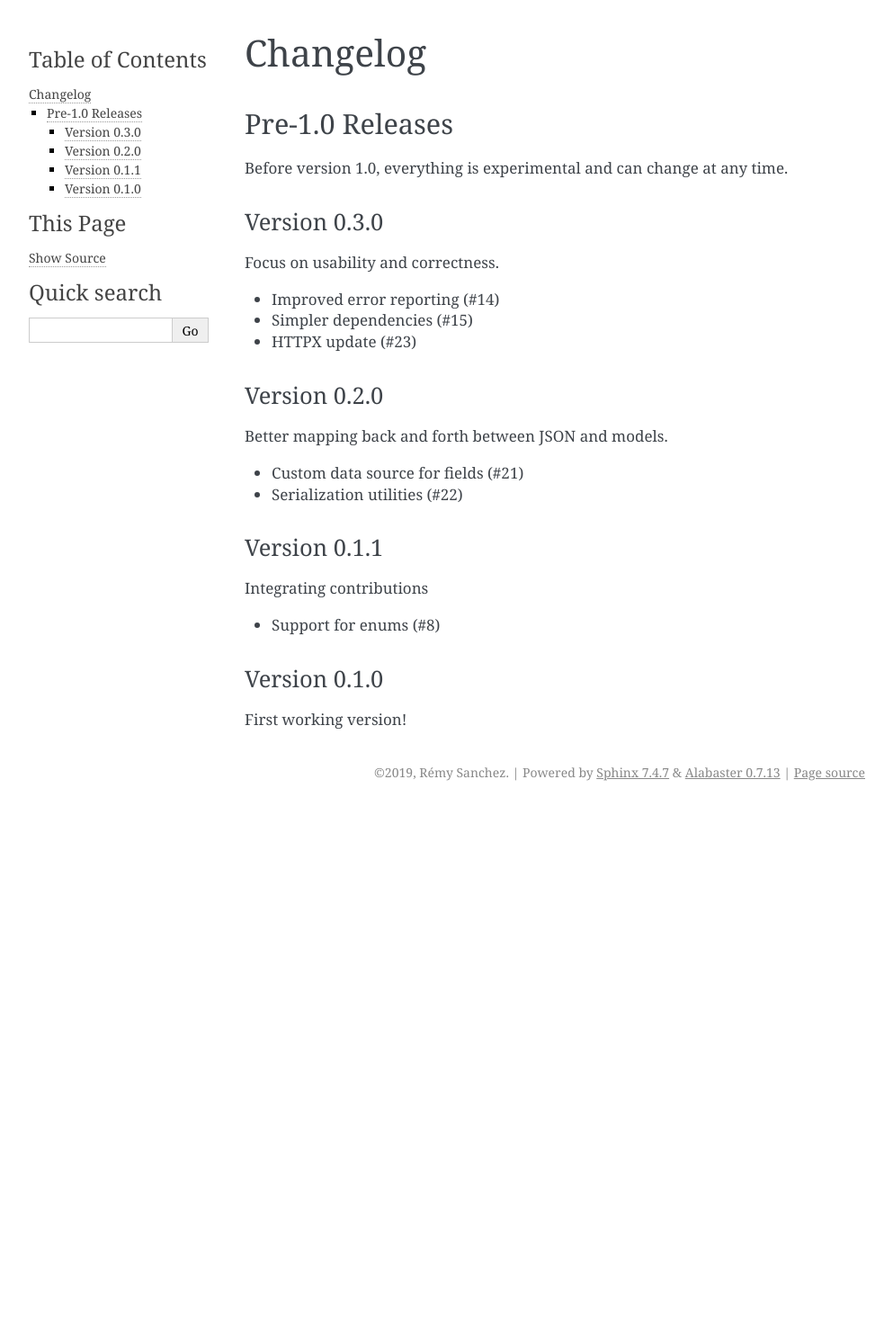
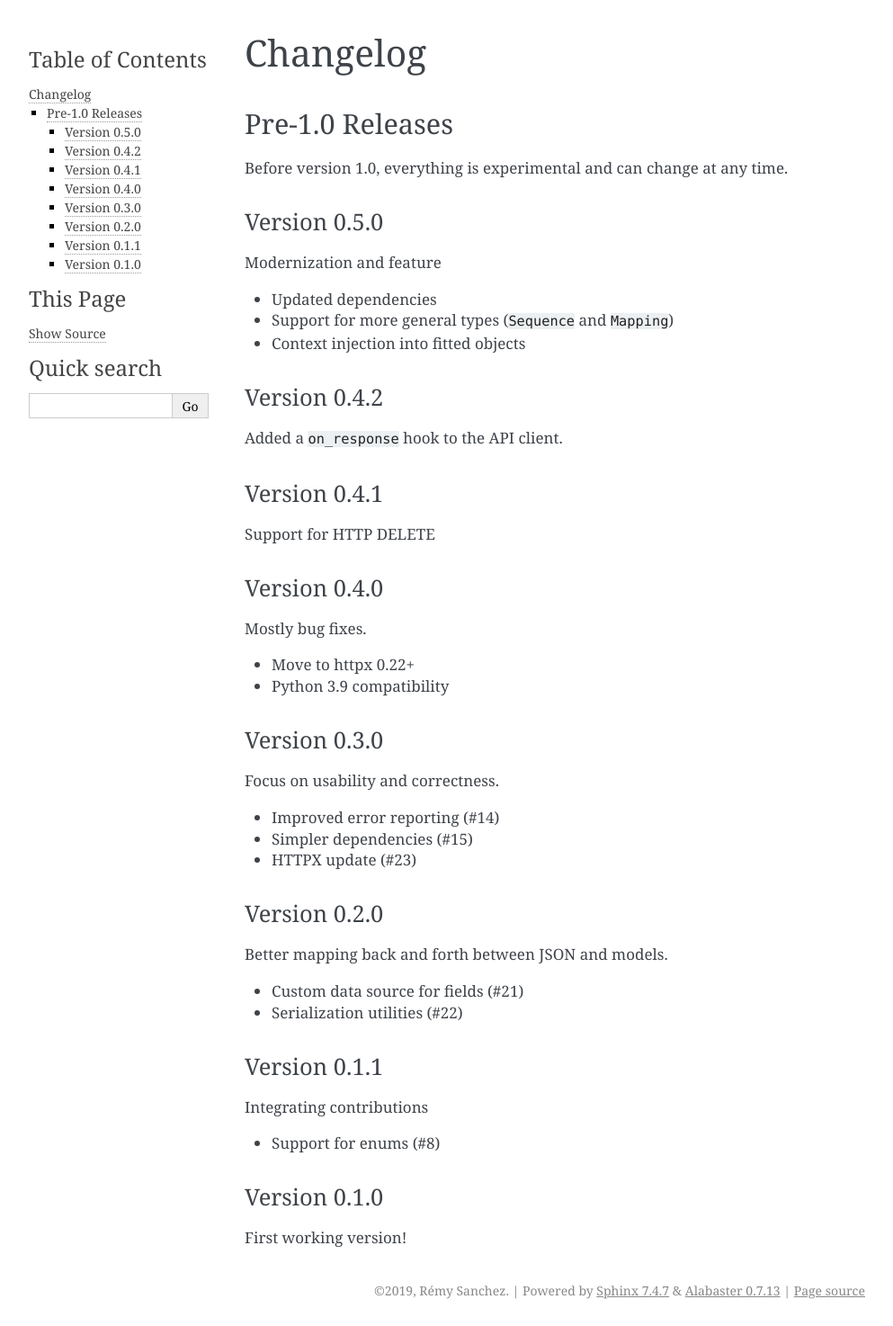
Before and after one commit to Xowap/typefit, a Sphinx documentation site: the page built from docs/source/changelog.rst, in a window 1280 px wide. Shown: the whole page at 90% size, without its empty margins (148-1141 px from the left). Built offline with Sphinx 7.4.7, drawn with Linux system fonts in a browser that asks for light colours; before the commit the page ends 900 px from its top, so only the background shows below that.

Commit message:
#50 Documentation

```diff
--- /dev/null
+++ b/doc-requirements.txt
@@ -0,0 +1,2 @@
+.
+-r docs/base.txt
--- /dev/null
+++ b/docs/base.txt
@@ -0,0 +1,2 @@
+sphinx
+myst-parser
--- /dev/null
+++ b/docs/requirements.txt
@@ -0,0 +1,2 @@
+..
+-r base.txt
--- a/docs/source/changelog.rst
+++ b/docs/source/changelog.rst
@@ -5,6 +5,33 @@ Pre-1.0 Releases
 ----------------
 
 Before version 1.0, everything is experimental and can change at any time.
+
+Version 0.5.0
+~~~~~~~~~~~~~
+
+Modernization and feature
+
+- Updated dependencies
+- Support for more general types (:code:`Sequence` and :code:`Mapping`)
+- Context injection into fitted objects
+
+Version 0.4.2
+~~~~~~~~~~~~~
+
+Added a :code:`on_response` hook to the API client.
+
+Version 0.4.1
+~~~~~~~~~~~~~
+
+Support for HTTP DELETE
+
+Version 0.4.0
+~~~~~~~~~~~~~
+
+Mostly bug fixes.
+
+- Move to httpx 0.22+
+- Python 3.9 compatibility
 
 Version 0.3.0
 ~~~~~~~~~~~~~
--- a/pyproject.toml
+++ b/pyproject.toml
@@ -41,5 +41,5 @@ monoformat = "^0.1.0b3"
 
 [build-system]
 
-requires = ["poetry-core>=1.0.0"]
-build-backend = "poetry.masonry.api"
+requires = ["poetry-core>=1.0.0", "setuptools"]
+build-backend = "poetry.core.masonry.api"
```
Also changed, not shown: docs/source/typefit.rst (+85 -0 lines), 2 other files.
